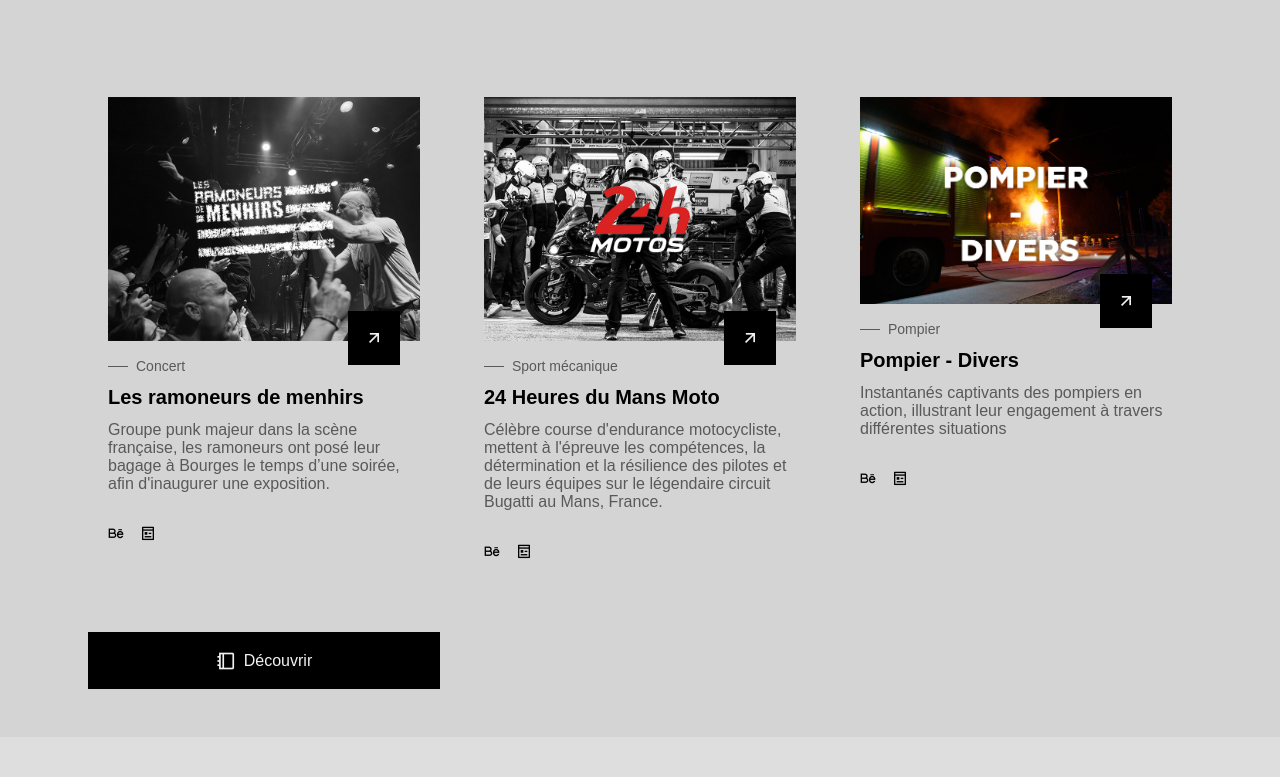
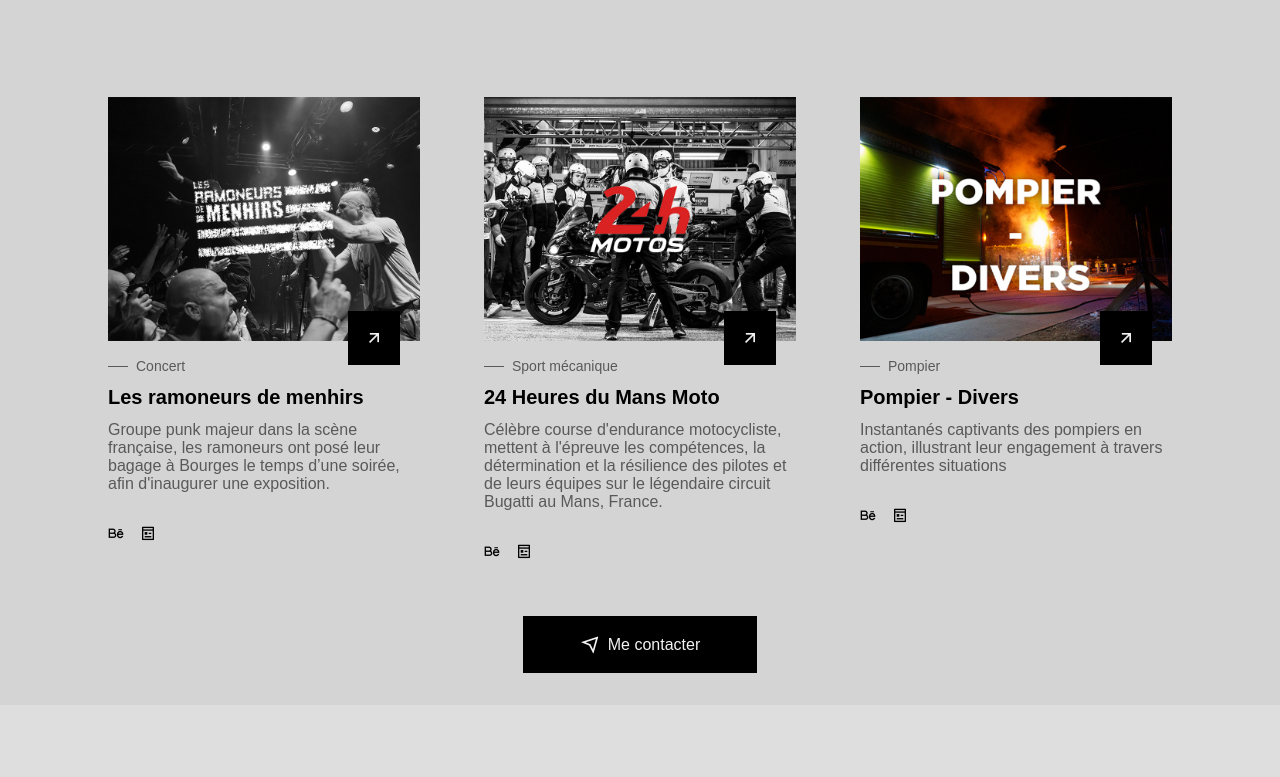
Before and after one commit to LucasMeunier027/portfolio, a plain HTML site: page index.html in a window 1280 px wide. Shown: the part 2543-3320 px from the top of the page. Drawn offline with nearby package versions, Linux system fonts and the light colour scheme; a web font is replaced by a local one.

Commit message:
PERIOUJDTFOIG

```diff
--- a/assets/scss/components/_button.scss
+++ b/assets/scss/components/_button.scss
@@ -34,3 +34,10 @@
       }
    }
 }
+
+.button,
+.button_mid{
+    width: 18.35%;
+    margin: auto;
+
+}
--- a/assets/scss/components/_projects.scss
+++ b/assets/scss/components/_projects.scss
@@ -4,7 +4,7 @@
    transition: background-color .4s; /* for dark mode */
 
    &__container{
-      row-gap: 2rem;
+      row-gap: 2rem
    }
    &__card{
       padding: 1rem 1rem 2rem;
--- a/index.html
+++ b/index.html
@@ -235,6 +235,7 @@
             </h2>
 
             <div class="projects__container container grid">
+
                <article class="projects__card">
                   <div class="projects__image">
                      <img src="assets/img/project-1.png" alt="image" class="projects__img">
@@ -299,7 +300,7 @@
 
                <article class="projects__card">
                   <div class="projects__image">
-                     <img src="assets/img/project-3.jpg" alt="image" class="projects__img">
+                     <img src="assets/img/project-3.png" alt="image" class="projects__img">
 
                      <a href="https://www.behance.net/gallery/184612237/Pompier-Divers" target="_blank" class="projects__button button">
                         <i class="ri-arrow-right-up-line"></i>
@@ -327,9 +328,11 @@
                   </div>
                </article>
 
-               <a href="https://www.behance.net/lucastude" class="button">
-                  <i class="ri-booklet-line"></i> Découvrir
-               </a>
+
+             </div>
+             <a href="#contact" class="button button_mid">
+                <i class="ri-send-plane-line"></i> Me contacter
+             </a>
 
 <!--====================
                <article class="projects__card">
@@ -394,9 +397,10 @@
                   </div>
                </article>
                ====================-->
-            </div>
+
          </section>
 
+         <div>
          <!--==================== CONTACT ====================-->
          <section class="contact section" id="contact">
             <div class="contact__container grid">
```
Also changed, not shown: assets/css/styles.css, assets/img/project-3.png (added).
